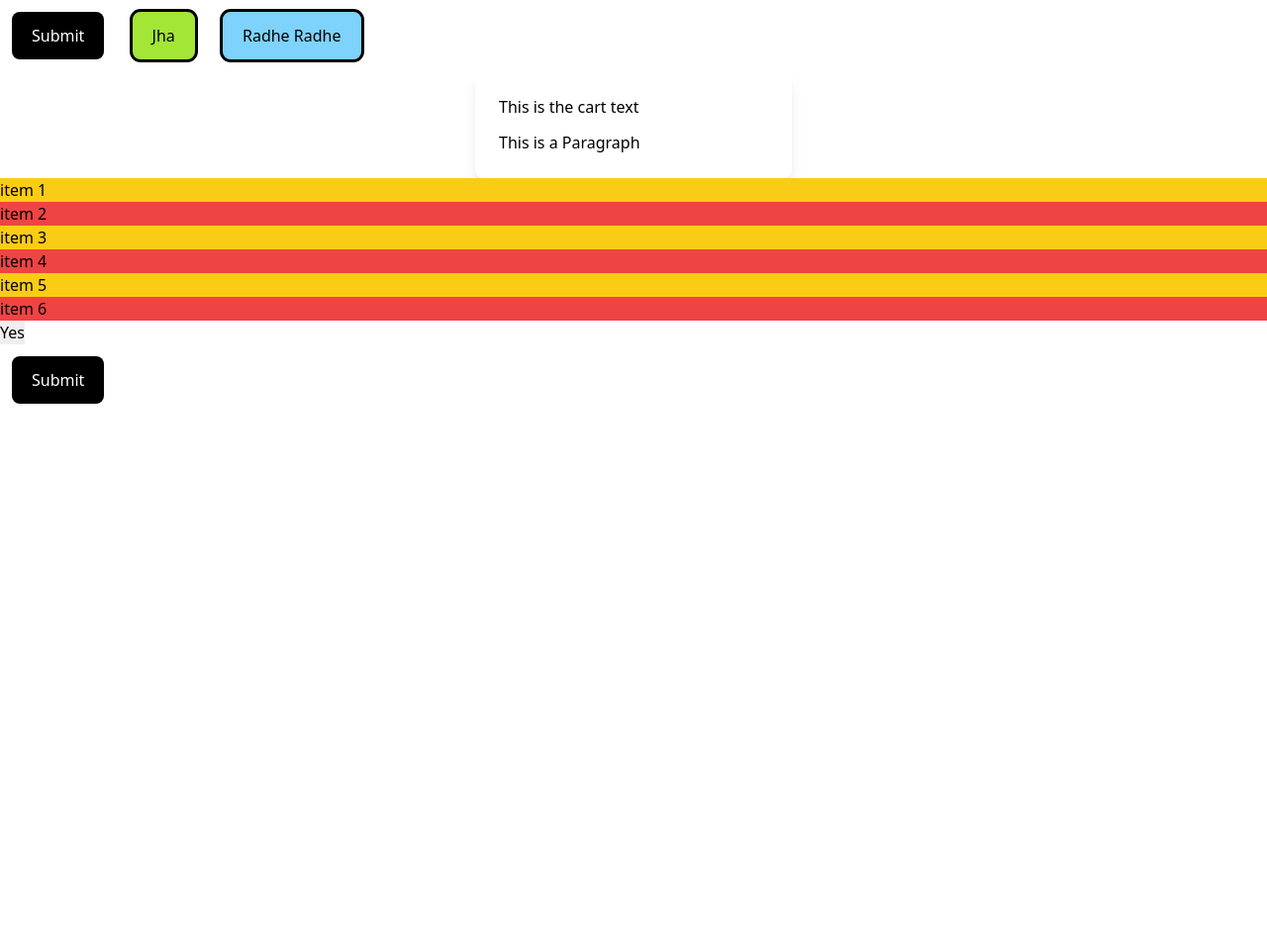
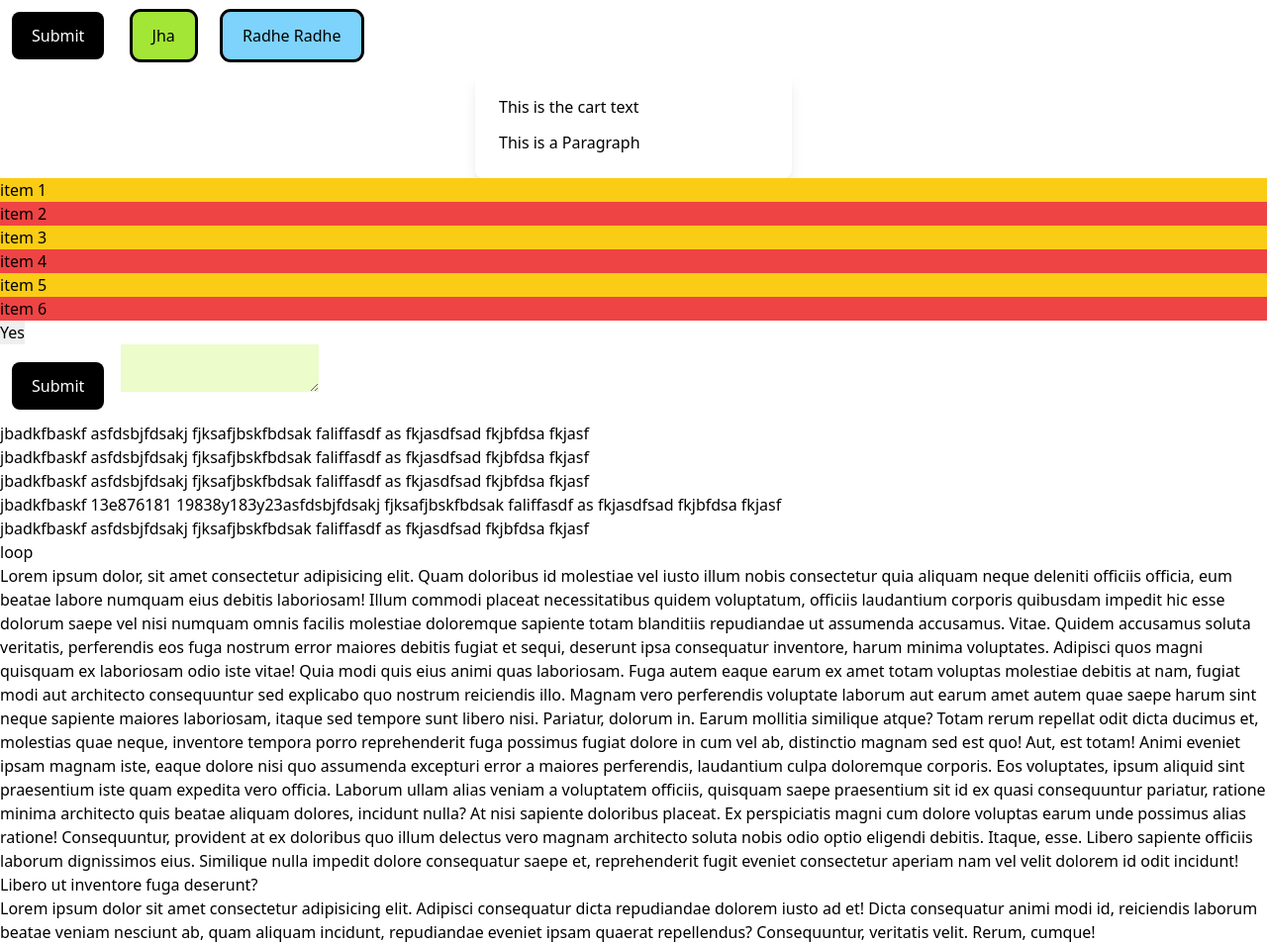
Before and after one commit to 07jhashubham/learn_in_Public, a plain HTML site: page Tailwind CSS/10-interactivity/index.html in a window 1280 px wide. Shown: the whole page at 99% size. Before the commit the page ends 800 px from the top, so only its background shows below. Drawn offline with nearby package versions, Linux system fonts and the light colour scheme.

Commit message:
Update index.html

```diff
--- a/Tailwind CSS/10-interactivity/index.html
+++ b/Tailwind CSS/10-interactivity/index.html
@@ -34,20 +34,31 @@
       href=""
       class="group hover:bg-sky-500 block max-w-xs shadow-lg rounded-lg space-y-3 bg-white mx-auto p-6"
     >
-    <h3 class="group-hover:text-white">This is the cart text</h3>
-    <p class="group-hover:text-yellow-800">This is a Paragraph</p>
-  </a>
+      <h3 class="group-hover:text-white">This is the cart text</h3>
+      <p class="group-hover:text-yellow-800">This is a Paragraph</p>
+    </a>
 
     <!-- Pseudo Classes -->
     <ul>
-      <li class=" even:bg-red-500 odd:bg-yellow-400 first:bg-lime-400">item 1</li>
-      <li class="first:bg-lime-400 even:bg-red-500 odd:bg-yellow-400">item 2</li>
-      <li class="first:bg-lime-400 even:bg-red-500 odd:bg-yellow-400">item 3</li>
-      <li class="first:bg-lime-400 even:bg-red-500 odd:bg-yellow-400 ">item 4</li>
-      <li class="first:bg-lime-400 even:bg-red-500 odd:bg-yellow-400">item 5</li>
-      <li class="first:bg-lime-400 even:bg-red-500 odd:bg-yellow-400">item 6</li>
+      <li class="even:bg-red-500 odd:bg-yellow-400 first:bg-lime-400">
+        item 1
+      </li>
+      <li class="first:bg-lime-400 even:bg-red-500 odd:bg-yellow-400">
+        item 2
+      </li>
+      <li class="first:bg-lime-400 even:bg-red-500 odd:bg-yellow-400">
+        item 3
+      </li>
+      <li class="first:bg-lime-400 even:bg-red-500 odd:bg-yellow-400">
+        item 4
+      </li>
+      <li class="first:bg-lime-400 even:bg-red-500 odd:bg-yellow-400">
+        item 5
+      </li>
+      <li class="first:bg-lime-400 even:bg-red-500 odd:bg-yellow-400">
+        item 6
+      </li>
     </ul>
-
 
     <!-- Appearance -->
     <!-- Use appearance-none to reset any browser specific styling on an element. This utility is often used when creating custom form components. -->
@@ -56,14 +67,81 @@
       <option>No</option>
     </select>
     <!-- Cursor -->
-    <br>
-    <button class="bg-black text-white px-5 py-3 m-3 rounded-lg cursor">Submit</button>
+    <br />
+    <button
+      class="bg-black resize text-white px-5 py-3 m-3 rounded-lg cursor-not-allowed"
+    >
+      Submit
+    </button>
 
     <!-- Resize -->
+    <textarea class="bg-lime-100 resize"></textarea>
 
     <!-- User Select -->
+    <div class="select-none">
+      jbadkfbaskf asfdsbjfdsakj fjksafjbskfbdsak faliffasdf as fkjasdfsad
+      fkjbfdsa fkjasf
+    </div>
+    <div class="select-all">
+      jbadkfbaskf asfdsbjfdsakj fjksafjbskfbdsak faliffasdf as fkjasdfsad
+      fkjbfdsa fkjasf
+    </div>
+    <div class="select-auto">
+      jbadkfbaskf asfdsbjfdsakj fjksafjbskfbdsak faliffasdf as fkjasdfsad
+      fkjbfdsa fkjasf
+    </div>
+    <div class="select-text">
+      jbadkfbaskf 13e876181 19838y183y23asfdsbjfdsakj fjksafjbskfbdsak
+      faliffasdf as fkjasdfsad fkjbfdsa fkjasf
+    </div>
+    <div class="">
+      jbadkfbaskf asfdsbjfdsakj fjksafjbskfbdsak faliffasdf as fkjasdfsad
+      fkjbfdsa fkjasf
+    </div>
 
+
+    <a href="#item">loop</a>
     <!-- Smooth Scroll Example -->
+    <p>
+      Lorem ipsum dolor, sit amet consectetur adipisicing elit. Quam doloribus
+      id molestiae vel iusto illum nobis consectetur quia aliquam neque deleniti
+      officiis officia, eum beatae labore numquam eius debitis laboriosam! Illum
+      commodi placeat necessitatibus quidem voluptatum, officiis laudantium
+      corporis quibusdam impedit hic esse dolorum saepe vel nisi numquam omnis
+      facilis molestiae doloremque sapiente totam blanditiis repudiandae ut
+      assumenda accusamus. Vitae. Quidem accusamus soluta veritatis, perferendis
+      eos fuga nostrum error maiores debitis fugiat et sequi, deserunt ipsa
+      consequatur inventore, harum minima voluptates. Adipisci quos magni
+      quisquam ex laboriosam odio iste vitae! Quia modi quis eius animi quas
+      laboriosam. Fuga autem eaque earum ex amet totam voluptas molestiae
+      debitis at nam, fugiat modi aut architecto consequuntur sed explicabo quo
+      nostrum reiciendis illo. Magnam vero perferendis voluptate laborum aut
+      earum amet autem quae saepe harum sint neque sapiente maiores laboriosam,
+      itaque sed tempore sunt libero nisi. Pariatur, dolorum in. Earum mollitia
+      similique atque? Totam rerum repellat odit dicta ducimus et, molestias
+      quae neque, inventore tempora porro reprehenderit fuga possimus fugiat
+      dolore in cum vel ab, distinctio magnam sed est quo! Aut, est totam! Animi
+      eveniet ipsam magnam iste, eaque dolore nisi quo assumenda excepturi error
+      a maiores perferendis, laudantium culpa doloremque corporis. Eos
+      voluptates, ipsum aliquid sint praesentium iste quam expedita vero
+      officia. Laborum ullam alias veniam a voluptatem officiis, quisquam saepe
+      praesentium sit id ex quasi consequuntur pariatur, ratione minima
+      architecto quis beatae aliquam dolores, incidunt nulla? At nisi sapiente
+      doloribus placeat. Ex perspiciatis magni cum dolore voluptas earum unde
+      possimus alias ratione! Consequuntur, provident at ex doloribus quo illum
+      delectus vero magnam architecto soluta nobis odio optio eligendi debitis.
+      Itaque, esse. Libero sapiente officiis laborum dignissimos eius. Similique
+      nulla impedit dolore consequatur saepe et, reprehenderit fugit eveniet
+      consectetur aperiam nam vel velit dolorem id odit incidunt! Libero ut
+      inventore fuga deserunt?
+    </p>
+    <div id="item">
+      Lorem ipsum dolor sit amet consectetur adipisicing elit. Adipisci
+      consequatur dicta repudiandae dolorem iusto ad et! Dicta consequatur animi
+      modi id, reiciendis laborum beatae veniam nesciunt ab, quam aliquam
+      incidunt, repudiandae eveniet ipsam quaerat repellendus? Consequuntur,
+      veritatis velit. Rerum, cumque!
+    </div>
   </body>
 </html>
 
```
